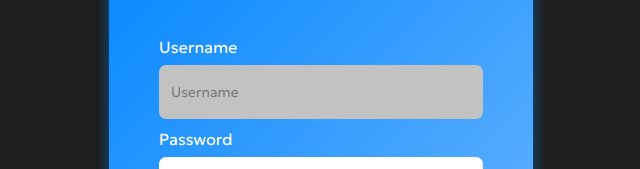
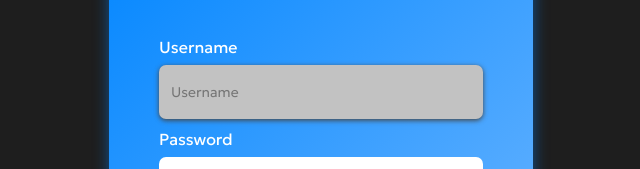
Before and after one commit to gabrielalves-utfpr/projeto-2-web, a website: page view/index.html in a window 1280 px wide. In both pictures the pointer is over the input "Username". Shown: the part 282-451 px from the top of the page, without its empty margins (319-959 px from the left). Drawn offline with Linux system fonts and the light colour scheme; files that its build step writes are made by us from their sources; files whose address does not match are found by name.

Commit message:
input box shadow

```diff
--- a/public/stylesheets/style.css
+++ b/public/stylesheets/style.css
@@ -64,6 +64,7 @@ input{
 }
 input:hover{
     transition: 0.5s;
+    box-shadow: 0 1.5px 5px #454545;
     background-color: rgb(194, 194, 194);
 }
 
```
